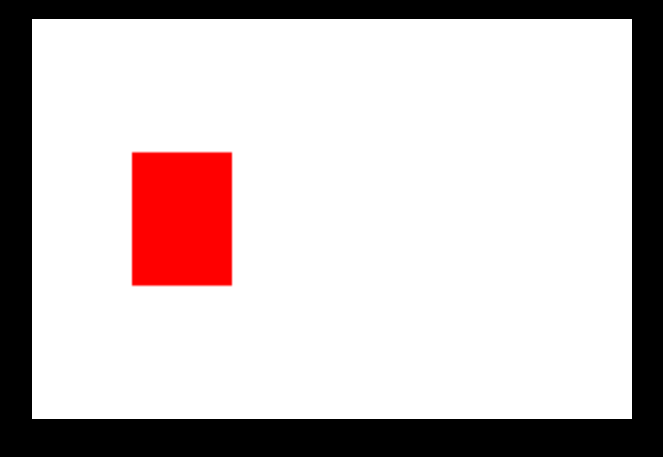
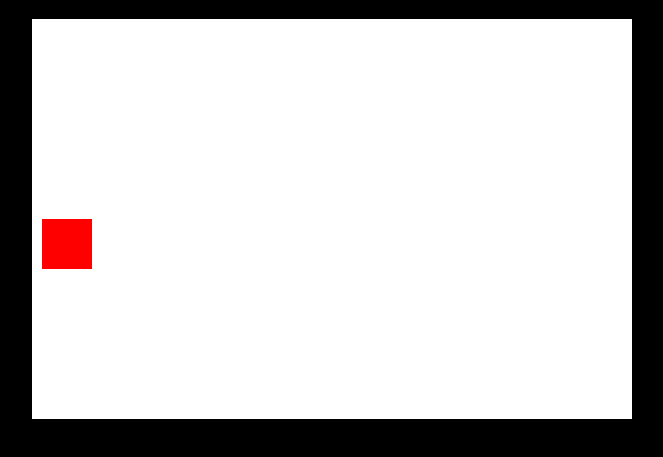
Before and after one commit to nvcompsci/base-canvas, a plain HTML site: page index.html in a window 1280 px wide. Shown: the part 61-518 px from the top of the page, without its empty margins (308-971 px from the left). Drawn offline with Linux system fonts and the light colour scheme.

Commit message:
small changes

```diff
--- a/index.html
+++ b/index.html
@@ -9,24 +9,24 @@
         text-align: center;
     }
     canvas {
-        width: 600px;
-        height: 400px;
         display: block;
         margin: 0 auto;
         background-color: white;
-        border: 3 solid black;
     }
 </style>
 </head>
 <body>
     <h1>Geometry Challenge</h1>
-    <canvas id="myCanvas">
+    <canvas id="myCanvas" width="600" height="400">
     </canvas>
 <script>
-var canvas = document.getElementById("myCanvas");
-var ctx = canvas.getContext("2d");
-ctx.fillStyle = "#FF0000";
-ctx.fillRect(50,50,50,50);
+    var canvas = document.getElementById("myCanvas");
+    var ctx = canvas.getContext("2d");
+    var x = 10;
+    var y = 200;
+    var size = 50;
+    ctx.fillStyle = "red";
+    ctx.fillRect(x,y,size,size);
 </script>
 </body>
 </html>
```
